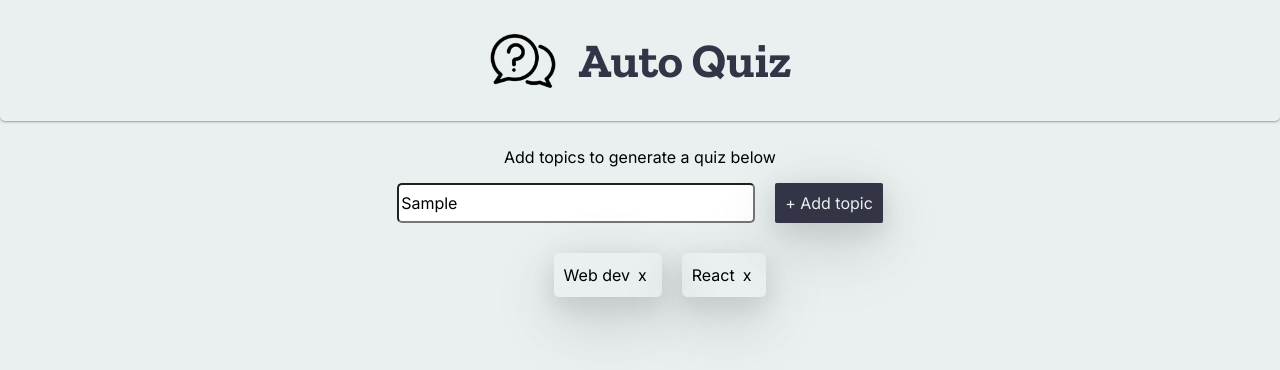
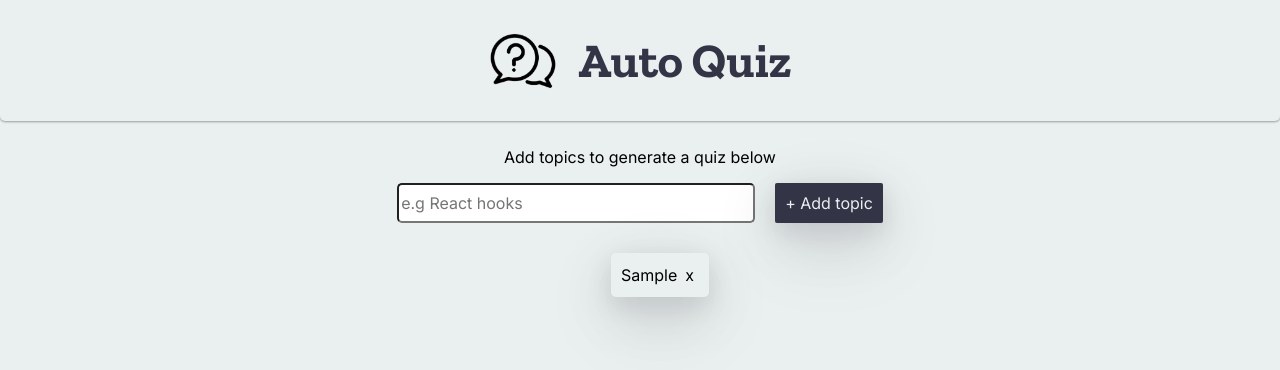
Before and after one commit to santhosh-kumar-karthikeyan/AutoQuiz, a React (Vite) app: page / in a window 1280 px wide. Both pictures are taken after typing "Sample" into the empty fields and a click on the button "+ Add topic". Shown: the top 370 px of the page. Built offline with nearby package versions, Linux system fonts and the light colour scheme.

Commit message:
implement reactivity to add and remove topics

```diff
--- a/src/components/TopicForm/TopicForm.jsx
+++ b/src/components/TopicForm/TopicForm.jsx
@@ -1,12 +1,22 @@
 import './TopicForm.css';
+import { useState } from 'react';
 
 function TopicForm() {
-    let topics = ["Web dev", "React"];
+    const [topics, setTopics] = useState([]);
     function handleSubmit(event) {
         event.preventDefault();
-        console.log("Submitted");
+        const formData = new FormData(event.target);
+        const newTopic = formData.get("topic");
+        if(topics.find(topic => topic == newTopic))
+            return;
+        console.log(topics);
+        setTopics([...topics,newTopic]);
+        event.target.reset();
     }
-    const topicList = topics.map(topic => <li>{topic}<button type="button" aria-label='remove topic'>x</button></li>);
+    function removeTopic(topic) {
+        setTopics(topics.filter(currTopic => currTopic !== topic));
+    }
+    const topicList = topics.map(topic => <li>{topic}<button onClick={() => removeTopic(topic)} type="button" aria-label='remove topic'>x</button></li>);
     return (
         <form onSubmit={handleSubmit} >
             <p>Add topics to generate a quiz below</p>
```
